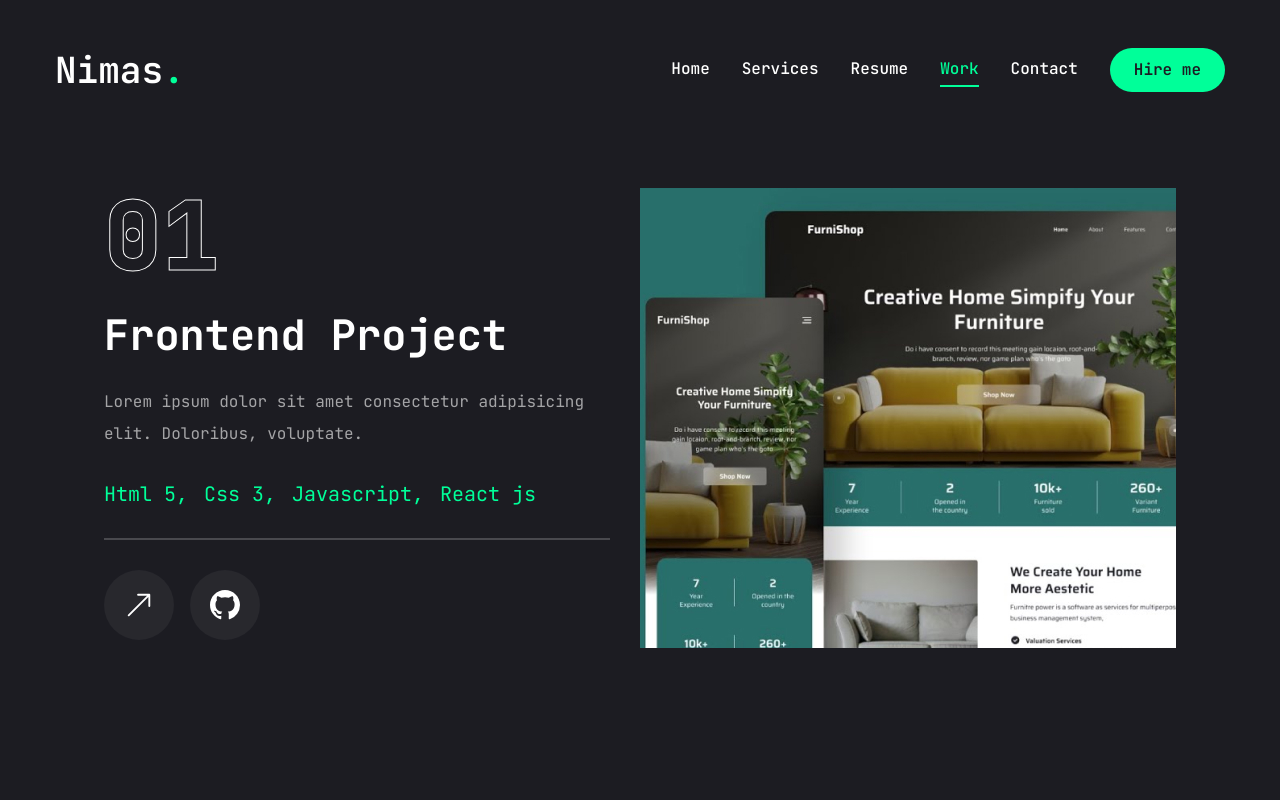
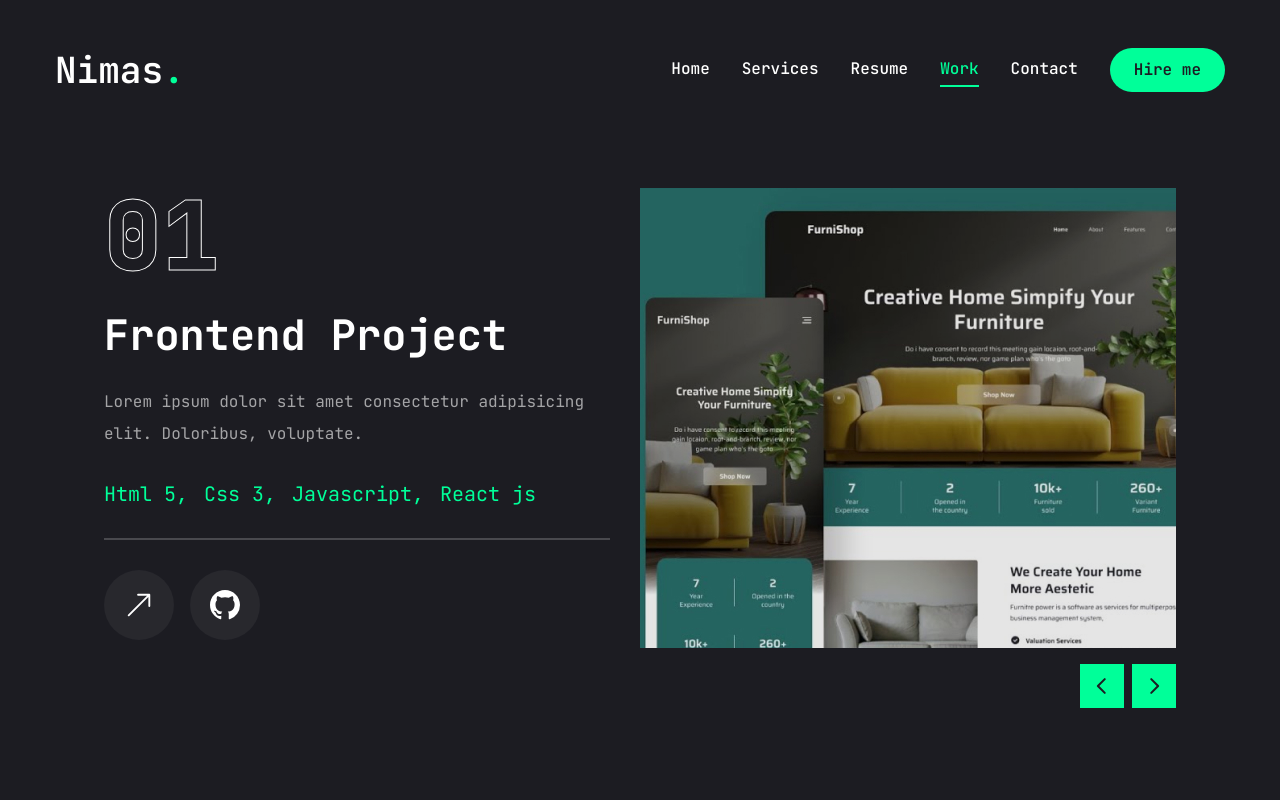
Before and after one commit to Kafoor-Nimas/my-portfolio, a Next.js app: page /work in a window 1280 px wide. Built offline with nearby package versions, Linux system fonts and the light colour scheme.

Commit message:
Completed work page

```diff
--- a/app/work/page.jsx
+++ b/app/work/page.jsx
@@ -17,6 +17,7 @@
 
 import Link from "next/link";
 import Image from "next/image";
+import WorkSliderBtns from "@/components/WorkSliderBtns";
 
 const projects = [
   {
@@ -150,7 +151,7 @@
                   <SwiperSlide key={index} className="w-full">
                     <div className="h-[460px] relative group flex justify-center items-center bg-pink-50/20">
                       {/* overlay */}
-                      <div></div>
+                      <div className="absolute top-0 bottom-0 w-full h-full bg-black/10 z-10"></div>
                       {/* image */}
                       <div className="relative w-full h-full">
                         <Image
@@ -158,13 +159,17 @@
                           fill
                           alt=""
                           className="object-cover"
-
                         />
                       </div>
                     </div>
                   </SwiperSlide>
                 );
               })}
+              {/* slider buttons */}
+              <WorkSliderBtns
+                containerStyles="flex gap-2 absolute right-0 bottom-[calc(50%_-_22px)] xl:bottom-0 z-20 w-full justify-between xl:w-max xl:justify-none"
+                btnStyles="bg-accent hover:bg-accent-hover text-primary text-[22px] w-[44px] h-[44px] flex justify-center items-center transition-all"
+              />
             </Swiper>
           </div>
         </div>
--- /dev/null
+++ b/components/WorkSliderBtns.jsx
@@ -0,0 +1,20 @@
+"use client";
+
+import { useSwiper } from "swiper/react";
+import { PiCaretLeftBold, PiCaretRightBold } from "react-icons/pi";
+
+const WorkSliderBtns = ({ containerStyles, btnStyles, iconStyles }) => {
+  const swiper = useSwiper();
+  return (
+    <div className={containerStyles}>
+      <button className={btnStyles} onClick={() => swiper.slidePrev()}>
+        <PiCaretLeftBold className={iconStyles} />
+      </button>
+      <button className={btnStyles} onClick={() => swiper.slideNext()}>
+        <PiCaretRightBold className={iconStyles} />
+      </button>
+    </div>
+  );
+};
+
+export default WorkSliderBtns;
```
